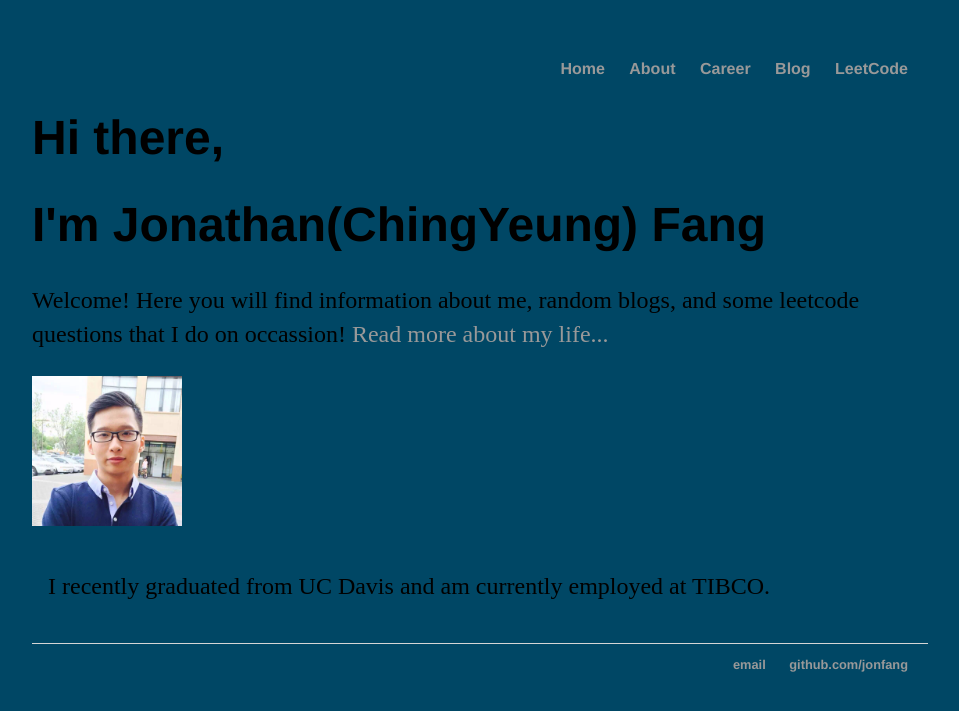
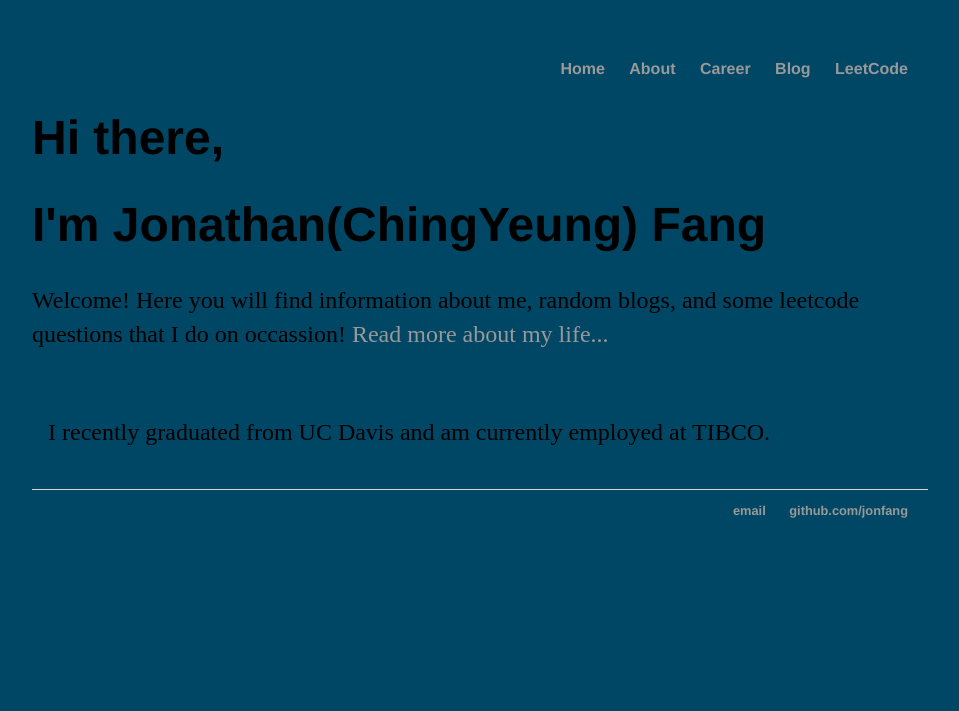
Before and after one commit to jonfang/jonfang.github.io, a Jekyll site: the page built from index.html, in a window 1280 px wide. Shown: the top 711 px of the page, without its empty margins (160-1119 px from the left). Built offline with Jekyll 4.4.1, drawn with Linux system fonts in a browser that asks for light colours.

Commit message:
Update index.html

```diff
--- a/index.html
+++ b/index.html
@@ -8,7 +8,7 @@ title: Jonathan(ChingYeung) Fang
 		<section>
 		<p>Welcome! Here you will find information about me, random blogs, and some leetcode questions that I do on occassion! <a href="/about">Read more about my life...</a></p>
 		</section>
-		<img src = "author_pic.jpg" alt="Author Picture" height="150" width="150">
+		<!-- <img src = "author_pic.jpg" alt="Author Picture" height="150" width="150"> -->
 		<aside>
 		<p>I recently graduated from UC Davis and am currently employed at TIBCO. </p>
 		</aside>
```
